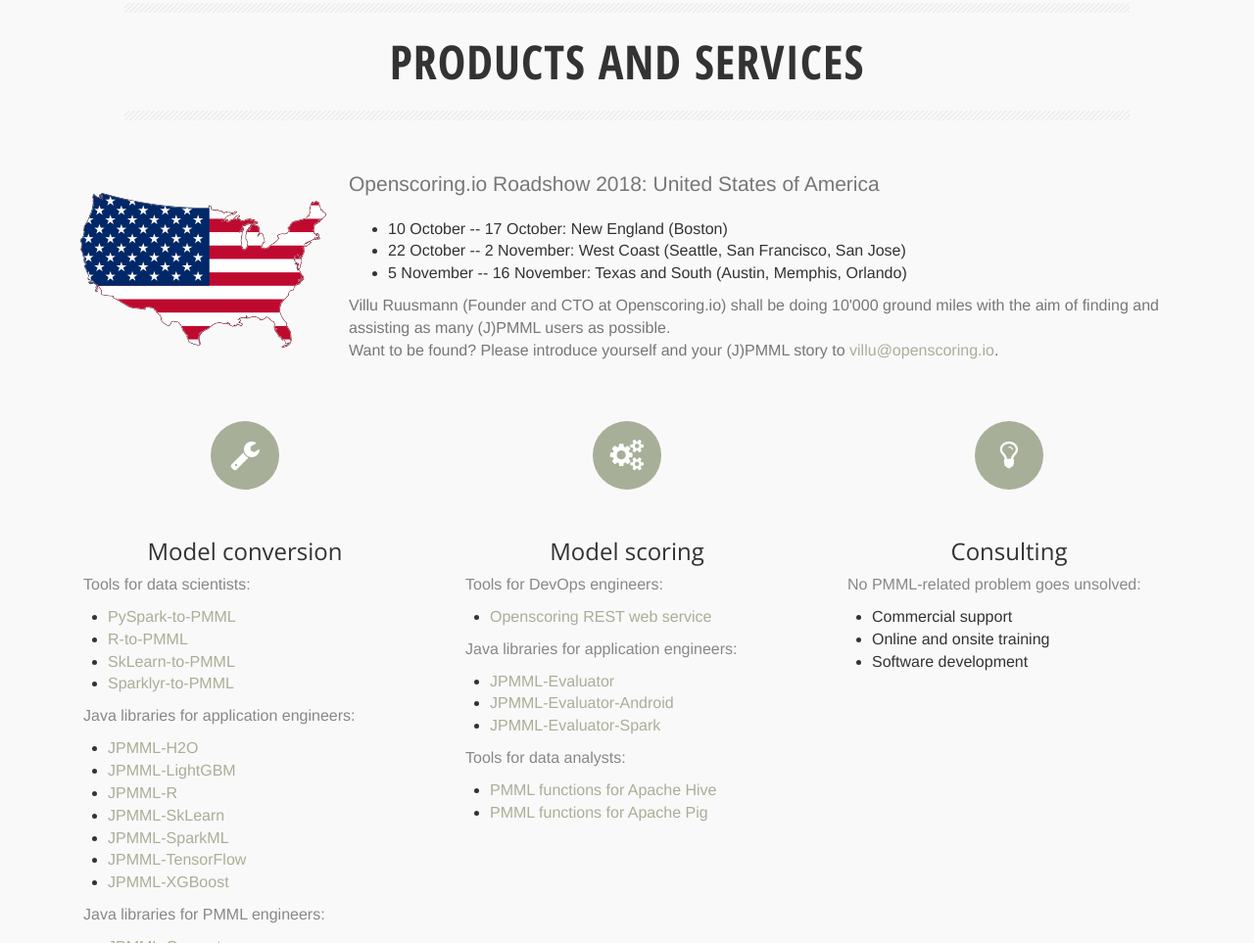
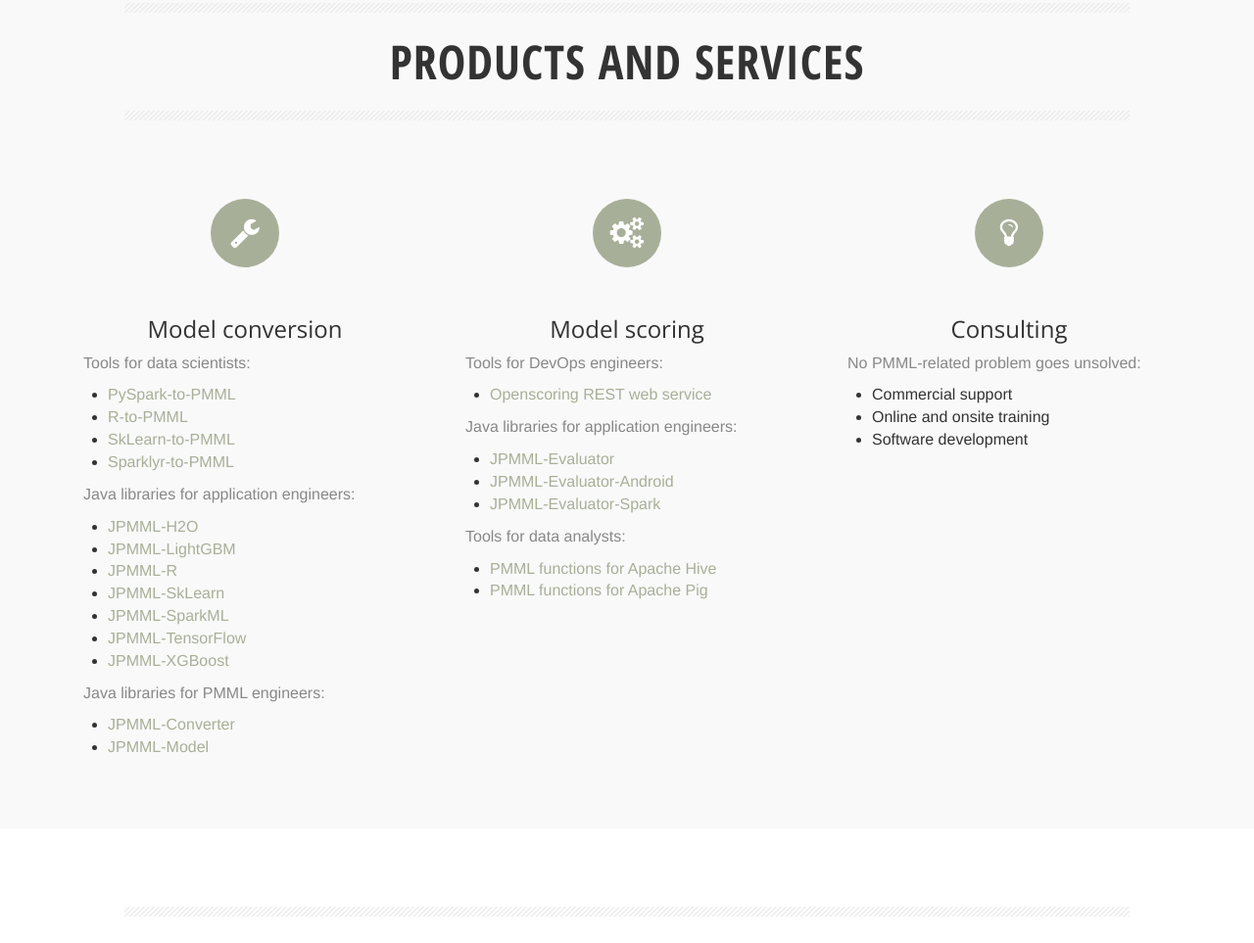
Before and after one commit to openscoring/openscoring.github.io, a plain HTML site: page index.html in a window 1280 px wide. Shown: the part 1740-2703 px from the top of the page at 98% size. Drawn offline with nearby package versions, Linux system fonts and the light colour scheme.

Commit message:
Removed roadshow information

```diff
--- a/index.html
+++ b/index.html
@@ -122,30 +122,6 @@
 			<div class="container page">
 				<div class="section-title">
 					<h1 class="super-title">Products and Services</h1>
-				</div>
-
-				<div>
-					<table cellpadding="10">
-						<tr>
-							<td>
-								<img src="assets/img/256px-USA_Flag_Map.svg.png"/>
-							</td>
-							<td>
-								<p class="text-left lead">
-									Openscoring.io Roadshow 2018: United States of America
-								</p>
-								<ul>
-									<li class="text-left">10 October -- 17 October: New England (Boston)</li>
-									<li class="text-left">22 October -- 2 November: West Coast (Seattle, San Francisco, San Jose)</li>
-									<li class="text-left">5 November -- 16 November: Texas and South (Austin, Memphis, Orlando)</li>
-								</ul>
-								<p class="text-left">
-									Villu Ruusmann (Founder and CTO at Openscoring.io) shall be doing 10'000 ground miles with the aim of finding and assisting as many (J)PMML users as possible.<br/>
-									Want to be found? Please introduce yourself and your (J)PMML story to <a href="mailto:villu@openscoring.io">villu@openscoring.io</a>.
-								</p>
-							</td>
-						</tr>
-					</table>
 				</div>
 
 				<div class="row">
```
Also changed, not shown: assets/img/256px-USA_Flag_Map.svg.png (deleted).
